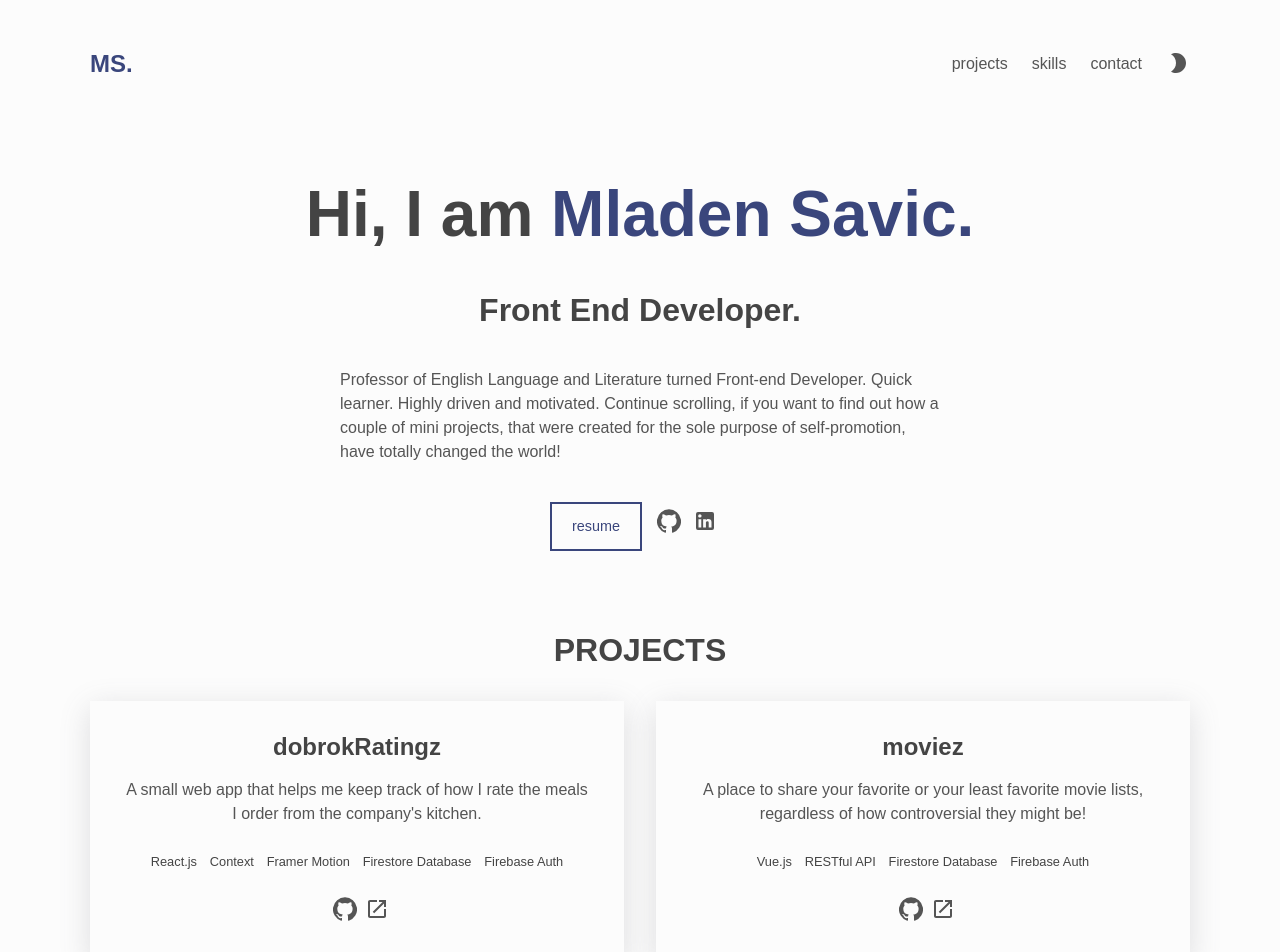
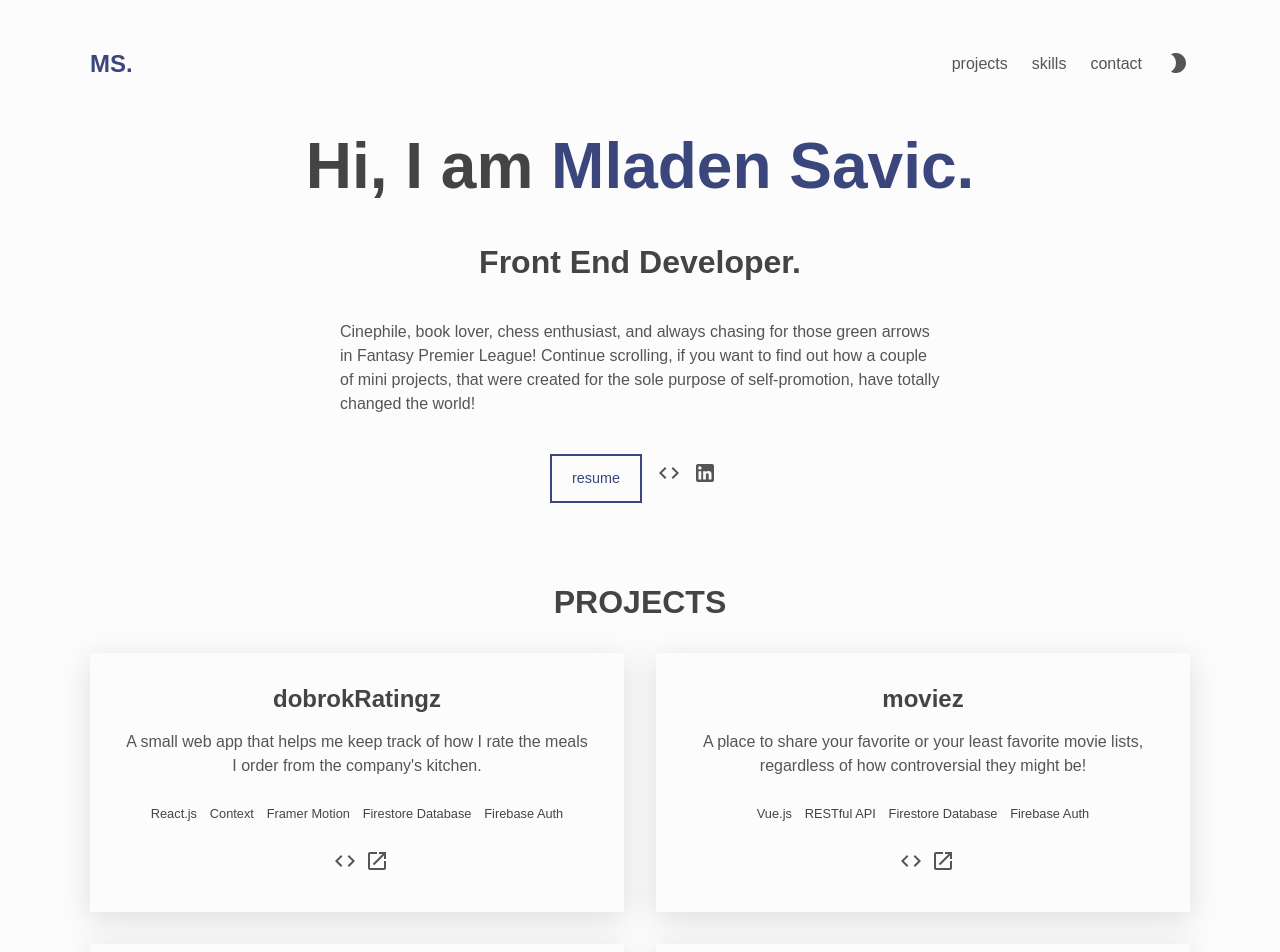
Before and after one commit to mladenqdev/portfolio, a React (Create React App) app: page / in a window 1280 px wide. Shown: the top 952 px of the page. Built offline with nearby package versions, Linux system fonts and the light colour scheme.

Commit message:
code repo changes

```diff
--- a/src/components/About/About.css
+++ b/src/components/About/About.css
@@ -1,6 +1,5 @@
 .about {
   flex-direction: column;
-    margin-top: 3em;
 }
 
 .about__name {
--- a/src/components/About/About.js
+++ b/src/components/About/About.js
@@ -1,8 +1,8 @@
-import GitHubIcon from '@material-ui/icons/GitHub';
-import LinkedInIcon from '@material-ui/icons/LinkedIn';
-import { about } from '../../portfolio';
-import resume from '../../assets/mladen-savic-cv.pdf';
-import './About.css';
+import CodeIcon from "@material-ui/icons/Code";
+import LinkedInIcon from "@material-ui/icons/LinkedIn";
+import { about } from "../../portfolio";
+import resume from "../../assets/mladen-savic-cv.pdf";
+import "./About.css";
 
 const About = () => {
   const { name, role, description, social } = about;
@@ -29,15 +29,15 @@ const About = () => {
 
         {social && (
           <>
-                        {social.github && (
+            {social.gitlab && (
               <a
                 target="_blank"
                 rel="noreferrer"
-                                href={social.github}
-                                aria-label="github"
+                href={social.gitlab}
+                aria-label="gitlab"
                 className="link link--icon"
               >
-                                <GitHubIcon />
+                <CodeIcon />
               </a>
             )}
 
--- a/src/components/Footer/Footer.js
+++ b/src/components/Footer/Footer.js
@@ -1,11 +1,11 @@
-import './Footer.css';
+import "./Footer.css";
 
 const Footer = () => (
   <footer className="footer">
     <a
       target="_blank"
       rel="noreferrer"
-            href="https://github.com/mladenqdev?tab=repositories"
+      href="https://gitlab.com/mladenqdev"
       className="link footer__link"
     >
       Created by Mladen Savic
--- a/src/components/ProjectContainer/ProjectContainer.js
+++ b/src/components/ProjectContainer/ProjectContainer.js
@@ -1,7 +1,7 @@
-import uniqid from 'uniqid';
-import GitHubIcon from '@material-ui/icons/GitHub';
-import LaunchIcon from '@material-ui/icons/Launch';
-import './ProjectContainer.css';
+import uniqid from "uniqid";
+import CodeIcon from "@material-ui/icons/Code";
+import LaunchIcon from "@material-ui/icons/Launch";
+import "./ProjectContainer.css";
 
 const ProjectContainer = ({ project }) => (
   <div className="project">
@@ -26,7 +26,7 @@ const ProjectContainer = ({ project }) => (
         aria-label="source code"
         className="link link--icon"
       >
-                <GitHubIcon />
+        <CodeIcon />
       </a>
     )}
 
--- a/src/portfolio.js
+++ b/src/portfolio.js
@@ -1,83 +1,75 @@
 const header = {
-    homepage: 'https://github.com/mladenqdev?tab=repositories',
-    title: 'MS.',
+  homepage: "https://gitlab.com/mladenqdev",
+  title: "MS.",
 };
 
 const about = {
-    name: 'Mladen Savic',
-    role: 'Front End Developer',
+  name: "Mladen Savic",
+  role: "Front End Developer",
   description:
-        'Professor of English Language and Literature turned Front-end Developer. Quick learner. Highly driven and motivated. Continue scrolling, if you want to find out how a couple of mini projects, that were created for the sole purpose of self-promotion, have totally changed the world!',
+    "Cinephile, book lover, chess enthusiast, and always chasing for those green arrows in Fantasy Premier League! Continue scrolling, if you want to find out how a couple of mini projects, that were created for the sole purpose of self-promotion, have totally changed the world!",
   social: {
-        linkedin: 'https://www.linkedin.com/in/savicmladen/',
-        github: 'https://github.com/mladenqdev?tab=repositories',
+    linkedin: "https://www.linkedin.com/in/savicmladen/",
+    gitlab: "https://gitlab.com/mladenqdev",
   },
 };
 
 const projects = [
   {
-        name: 'dobrokRatingz',
+    name: "dobrokRatingz",
     description:
       "A small web app that helps me keep track of how I rate the meals I order from the company's kitchen.",
     stack: [
-            'React.js',
-            'Context',
-            'Framer Motion',
-            'Firestore Database',
-            'Firebase Auth',
+      "React.js",
+      "Context",
+      "Framer Motion",
+      "Firestore Database",
+      "Firebase Auth",
     ],
-        sourceCode: 'https://github.com/mladenqdev/dobrok-ratingz',
-        livePreview: 'https://dobrok-ratingz.vercel.app/',
+    sourceCode: "https://github.com/mladenqdev/dobrok-ratingz",
+    livePreview: "https://dobrok-ratingz.vercel.app/",
   },
   {
-        name: 'moviez',
+    name: "moviez",
     description:
-            'A place to share your favorite or your least favorite movie lists, regardless of how controversial they might be!',
-        stack: ['Vue.js', 'RESTful API', 'Firestore Database', 'Firebase Auth'],
-        sourceCode: 'https://github.com/mladenqdev/moviez',
-        livePreview: 'https://moviez-5be36.firebaseapp.com/',
+      "A place to share your favorite or your least favorite movie lists, regardless of how controversial they might be!",
+    stack: ["Vue.js", "RESTful API", "Firestore Database", "Firebase Auth"],
+    sourceCode: "https://github.com/mladenqdev/moviez",
+    livePreview: "https://moviez-5be36.firebaseapp.com/",
   },
   {
-        name: 'movie memory game',
+    name: "movie memory game",
     description:
-            'A simple memory game for cinephiles, to practice memory, concentration and perhaps find a hidden gem to watch!',
-        stack: ['React.js'],
-        sourceCode: 'https://github.com/mladenqdev/movie-memory',
-        livePreview: 'https://movie-memory.vercel.app//',
+      "A simple memory game for cinephiles, to practice memory, concentration and perhaps find a hidden gem to watch!",
+    stack: ["React.js"],
+    sourceCode: "https://github.com/mladenqdev/movie-memory",
+    livePreview: "https://movie-memory.vercel.app//",
   },
   {
-        name: 'recipez',
+    name: "recipez",
     description:
-            'Write down your favorite recipes, or maybe a recipe someone else shared will catch your eye!',
-        stack: ['React.js', 'React Context', 'Firestore Database'],
-        sourceCode: 'https://github.com/mladenqdev/recipez',
-        livePreview: 'https://recipez-two.vercel.app/',
+      "Write down your favorite recipes, or maybe a recipe someone else shared will catch your eye!",
+    stack: ["React.js", "React Context", "Firestore Database"],
+    sourceCode: "https://github.com/mladenqdev/recipez",
+    livePreview: "https://recipez-two.vercel.app/",
   },
-    // {
-    //     name: 'work-timer',
-    //     description:
-    //         'Time management web app, based on the popular pomodoro technique. Helps when you want to focus on your tasks!',
-    //     stack: ['React.js', 'React Context'],
-    //     sourceCode: 'https://github.com/mladenqdev/work-timer',
-    //     livePreview: 'https://work-timer-lime.vercel.app/',
-    // },
 ];
 
 const skills = [
-    'HTML',
-    'CSS',
-    'Sass',
-    'JavaScript',
-    'Handlebars.js',
-    'React.js',
-    'React Context',
-    'Vue.js',
-    'Git',
-    'Adobe Photoshop',
+  "HTML",
+  "CSS",
+  "Sass",
+  "JavaScript",
+  "Handlebars.js",
+  "React.js",
+  "React Context",
+  "Vue.js",
+  "Git",
+  "Adobe Photoshop",
 ];
 
 const contact = {
-    email: 'mladjos@msn.com',
+  email: "mladjoqs@gmail.com",
 };
 
 export { header, about, projects, skills, contact };
```
Also changed, not shown: 1 other file (tests, documents, lock files or other folders). Lines whose indentation alone changed are shown as unchanged.
